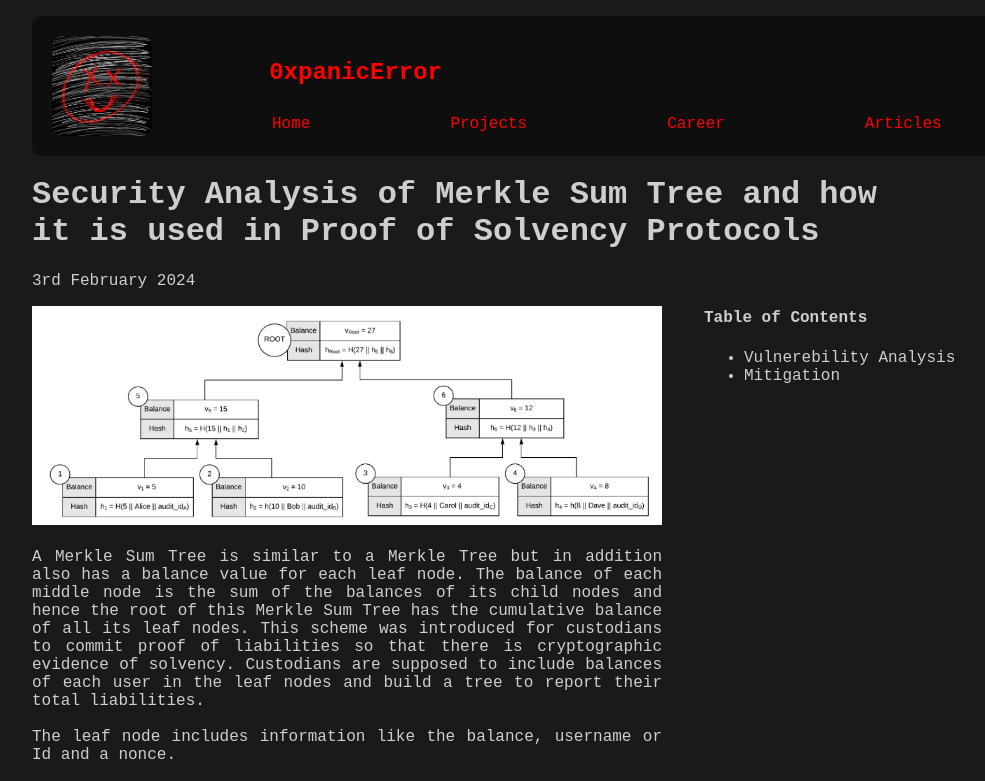
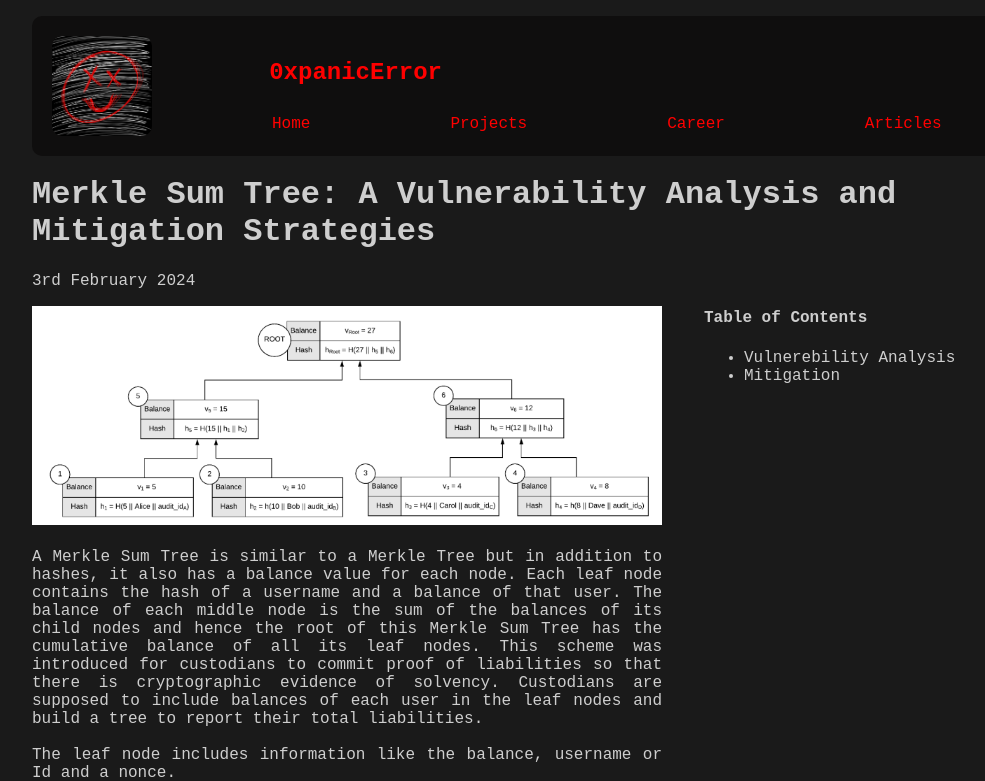
Before and after one commit to 0xpanicError/Portfolio, a React (Create React App) app in the folder frontend/: page /articles/merklesumtree in a window 1280 px wide. Shown: the top 781 px of the page, without its empty margins (158-1143 px from the left). Built offline with nearby package versions, Linux system fonts and the light colour scheme.

Commit message:
edit article

```diff
--- a/frontend/src/pages/Articles/MerkleSumTree.js
+++ b/frontend/src/pages/Articles/MerkleSumTree.js
@@ -11,8 +11,7 @@ const MerkleSumTreeArticle = () => {
 
       <div className={styles.articleTitle}>
         <h1>
-          Security Analysis of Merkle Sum Tree and how it is used in Proof of
-          Solvency Protocols
+          Merkle Sum Tree: A Vulnerability Analysis and Mitigation Strategies
         </h1>
         3rd February 2024
       </div>
@@ -26,14 +25,16 @@ const MerkleSumTreeArticle = () => {
           />
           <br />
           <br />
-          A Merkle Sum Tree is similar to a Merkle Tree but in addition also has
-          a balance value for each leaf node. The balance of each middle node is
-          the sum of the balances of its child nodes and hence the root of this
-          Merkle Sum Tree has the cumulative balance of all its leaf nodes. This
-          scheme was introduced for custodians to commit proof of liabilities so
-          that there is cryptographic evidence of solvency. Custodians are
-          supposed to include balances of each user in the leaf nodes and build
-          a tree to report their total liabilities.
+          A Merkle Sum Tree is similar to a Merkle Tree but in addition to
+          hashes, it also has a balance value for each node. Each leaf node
+          contains the hash of a username and a balance of that user. The
+          balance of each middle node is the sum of the balances of its child
+          nodes and hence the root of this Merkle Sum Tree has the cumulative
+          balance of all its leaf nodes. This scheme was introduced for
+          custodians to commit proof of liabilities so that there is
+          cryptographic evidence of solvency. Custodians are supposed to include
+          balances of each user in the leaf nodes and build a tree to report
+          their total liabilities.
           <br />
           <br />
           The leaf node includes information like the balance, username or Id
```
